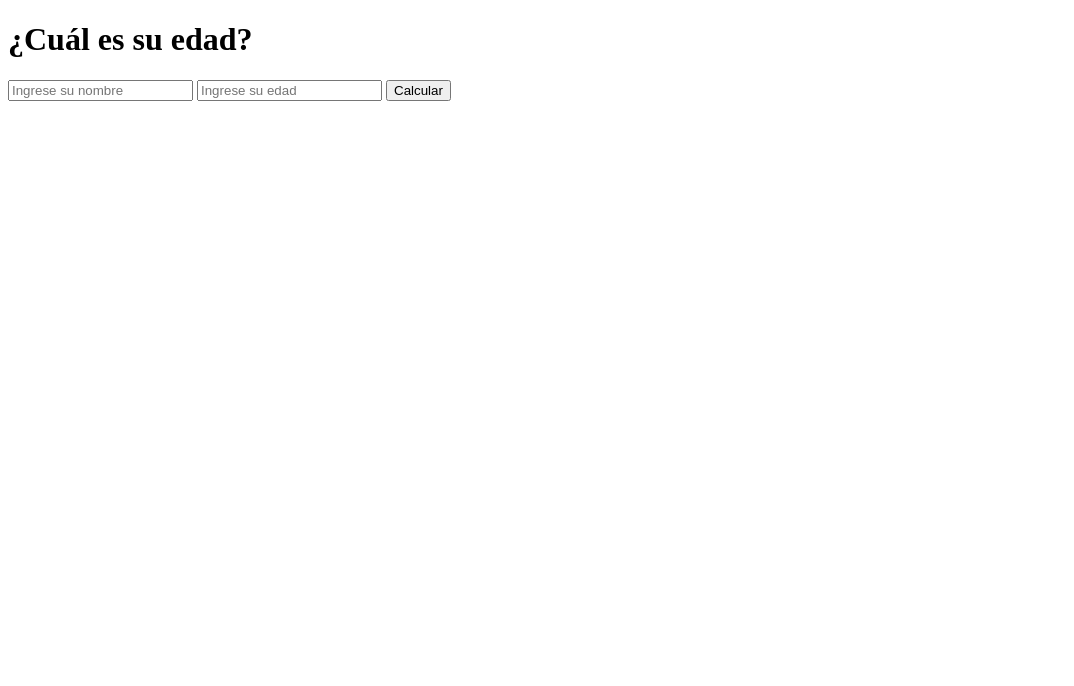
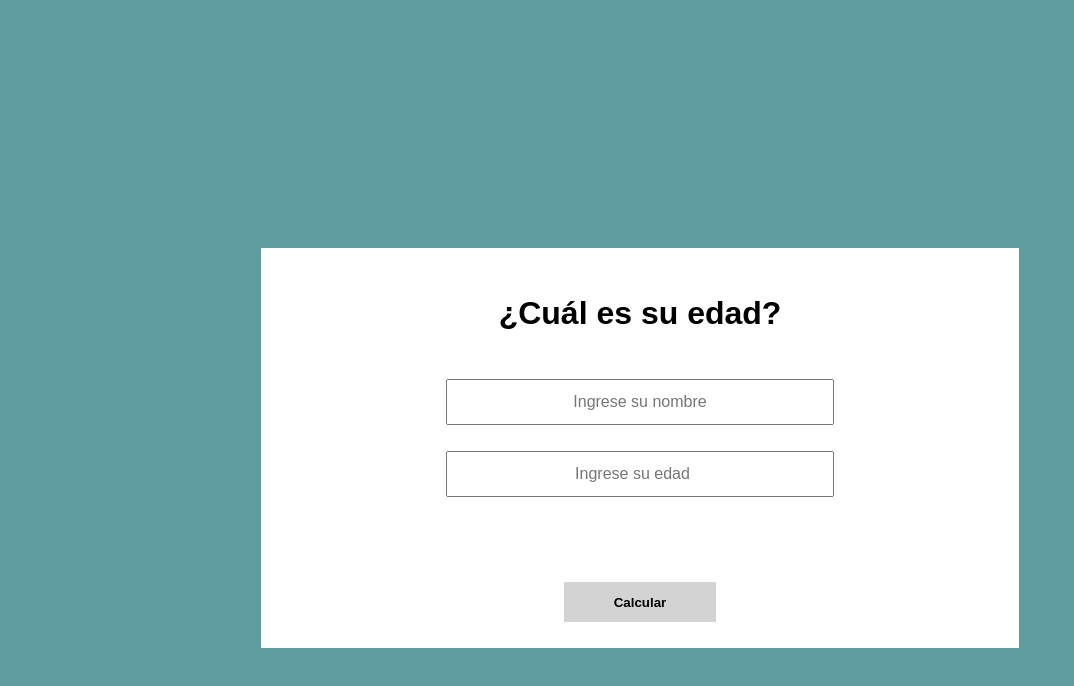
Before and after one commit to Mari293/Programa_votacion, a plain HTML site: page index.htm in a window 1280 px wide. Shown: the whole page, without its empty margins (0-1074 px from the left). Drawn offline with Linux system fonts and the light colour scheme.

Commit message:
Se agregó estilos con css

```diff
--- /dev/null
+++ b/css/style.css
@@ -0,0 +1,5 @@
+body{background-color: cadetblue; display: flex; justify-content: center;align-items: center; height: 55em; font-family: sans-serif;}
+#container{background-color: #fff;display: flex; flex-direction: column; align-items: center; width: 60%; height: 25em; justify-content: space-evenly;}
+#name, #age {height: 2.5em; text-align: center; width: 50%; font-size: 100%;}
+#calculate{height: 3em; width: 20%; font-weight: bold; background-color:lightgrey; border: 0;}
+#message{font-size: 105%;}
--- a/index.htm
+++ b/index.htm
@@ -4,14 +4,17 @@
     <meta charset="UTF-8">
     <meta http-equiv="X-UA-Compatible" content="IE=edge">
     <meta name="viewport" content="width=device-width, initial-scale=1.0">
+    <link rel="stylesheet" href="css/style.css">
     <title>Document</title>
 </head>
 <body>
-    <h1>¿Cuál es su edad?</h1>
-    <input type="text" placeholder="Ingrese su nombre" id="name">
-    <input type="number" placeholder="Ingrese su edad" id="age">
-    <button type="submit" id="calculate">Calcular</button>
-    <p id="message"></p>
+    <div id="container">
+        <h1>¿Cuál es su edad?</h1>
+        <input type="text" placeholder="Ingrese su nombre" id="name">
+        <input type="number" placeholder="Ingrese su edad" id="age">
+        <p id="message"></p>
+        <button type="submit" id="calculate">Calcular</button>
+    </div>
     <script src="app.js"></script>
 </body>
 </html>
```
